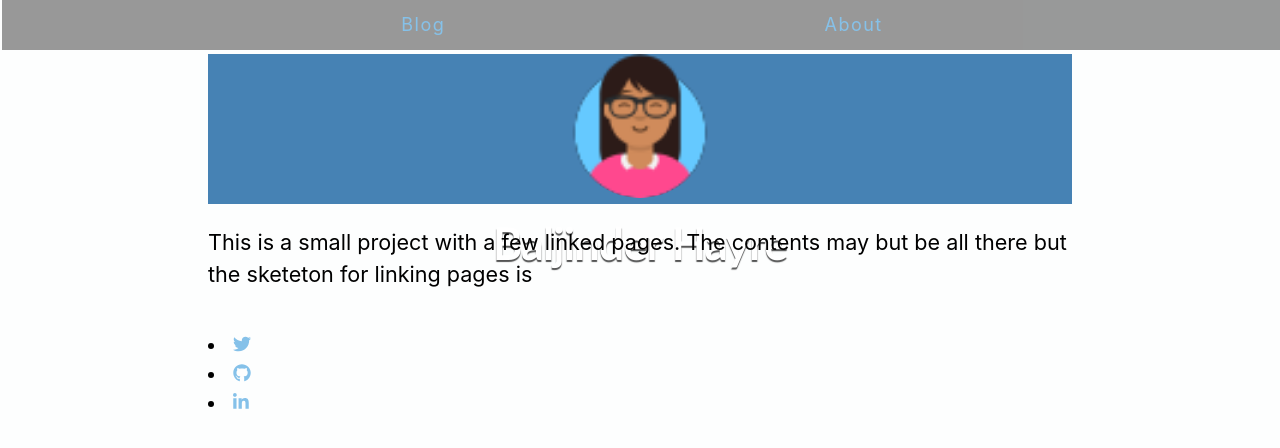
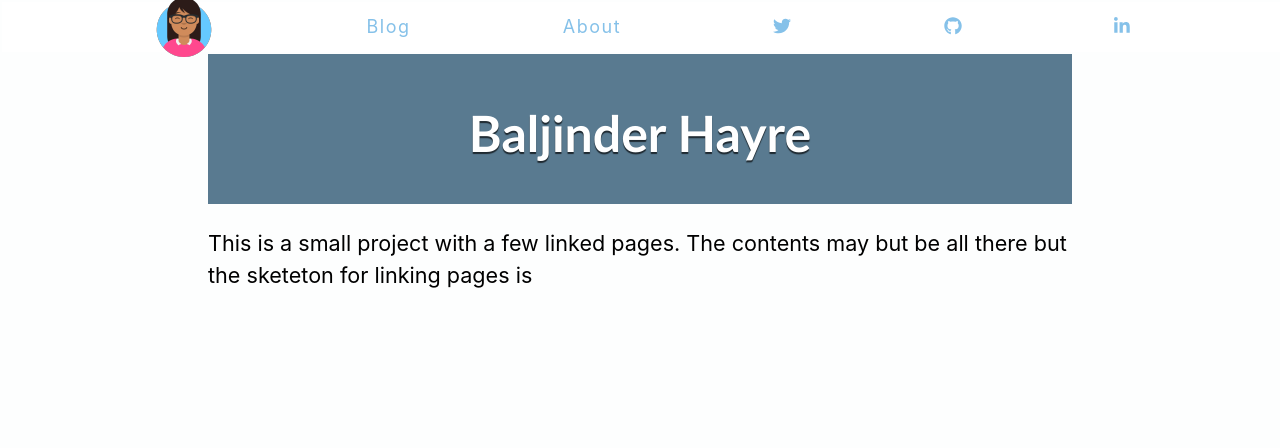
Before and after one commit to Bal2018/NextJS-Showcase, a Next.js app in the folder nextjs-showcase/: page / in a window 1280 px wide. Shown: the top 448 px of the page. Built offline with nearby package versions, Linux system fonts and the light colour scheme.

Commit message:
Nav Bar ; Socials included

```diff
--- a/nextjs-showcase/components/Header.js
+++ b/nextjs-showcase/components/Header.js
@@ -5,33 +5,34 @@ import Link from "next/link";
 export const Header = ({ name, home}) => {
     return (
         <header className={styles.header}>
-            {home ? (
-                <>
-                    <img
-                        src="/images/Avator1.png"
-                        className={`${styles.headerHomeImage} ${utilStyles.borderCircle}`}
-                        alt={name}
-                    />
-                    <h1 className={utilStyles.heading2Xl}>{name}</h1>
-                </>
-            ) : (
-                <>
-                    <Link href="/">
-                        {/*<a>*/}
-                            <img
-                                src="/images/Avator1.png"
-                                className={`${styles.headerImage} ${utilStyles.borderCircle}`}
-                                alt={name}
-                            />
-                        {/*</a>*/}
-                    </Link>
-                    <h2 className={utilStyles.headingLg}>
-                        <Link href="/">
-                            <a className={utilStyles.colorInherit}>{name}</a>
-                        </Link>
-                    </h2>
-                </>
-            )}
-        </header>
+            {/*{home ? (*/}
+            {/*    <>*/}
+            {/*        <img*/}
+            {/*            src="/images/Avator1.png"*/}
+            {/*            className={`${styles.headerHomeImage} ${utilStyles.borderCircle}`}*/}
+            {/*            alt={name}*/}
+            {/*        />*/}
+            {/*        <h1 className={utilStyles.heading2Xl}>{name}</h1>*/}
+            {/*    </>*/}
+            {/*) : (*/}
+            {/*    <>*/}
+            {/*        <Link href="/">*/}
+            {/*            /!*<a>*!/*/}
+            {/*                <img*/}
+            {/*                    src="/images/Avator1.png"*/}
+            {/*                    className={`${styles.headerImage} ${utilStyles.borderCircle}`}*/}
+            {/*                    alt={name}*/}
+            {/*                />*/}
+            {/*            /!*</a>*!/*/}
+            {/*        </Link>*/}
+            {/*        <h2 className={utilStyles.headingLg}>*/}
+            {/*            /!*<Link href="/">*!/*/}
+            {/*                <a className={utilStyles.colorInherit}>{name}</a>*/}
+            {/*            /!*</Link>*!/*/}
+            {/*        </h2>*/}
+            {/*    </>*/}
+            {/*)}*/}
+            <h1>{name}</h1>
+         </header>
     )
 }
--- a/nextjs-showcase/components/Layout.js
+++ b/nextjs-showcase/components/Layout.js
@@ -12,16 +12,17 @@ export const siteTitle = "Bal's NextJS Website"
 
 const pages = [
     {
+        label:<img src="/images/Avator1.png"/>,
+        link: "/"
+    },
+    {
         label:"Blog",
         link: "/blog"
     },
     {
         label:"About",
         link: "/posts/intropage"
-    }
-];
-
-const SocialLinks = [
+    },
     {
         label:<FontAwesomeIcon icon={faTwitter}/>,
         link: "https://twitter.com/balhayre"
@@ -34,6 +35,20 @@ const SocialLinks = [
         link: "https://linkedin.com/in/baljinder-hayre"
     }
 ];
+
+// const SocialLinks = [
+//     {
+//         label:<FontAwesomeIcon icon={faTwitter}/>,
+//         link: "https://twitter.com/balhayre"
+//     },
+//     {
+//         label:<FontAwesomeIcon icon={faGithub}/>,
+//         link: "https://github.com/Bal2018"
+//     }, {
+//         label:<FontAwesomeIcon icon={faLinkedinIn}/>,
+//         link: "https://linkedin.com/in/baljinder-hayre"
+//     }
+// ];
 
 
 export default function Layout({ children, home }) {
@@ -57,12 +72,12 @@ export default function Layout({ children, home }) {
             </Head>
 
             <Header name={name} home={Boolean(home)}/>
-            <NavBar pages={pages}/>
+            <NavBar pages={pages }/>
             <main>
                 {children}
             </main>
             <ContentBackBtn home={Boolean(home)}/>
-            <Socials pages={SocialLinks}/>
+            {/*<Socials pages={SocialLinks}/>*/}
 
         </div>
     )
--- a/nextjs-showcase/components/Layout.module.css
+++ b/nextjs-showcase/components/Layout.module.css
@@ -9,7 +9,7 @@
     display: flex;
     flex-direction: column;
     align-items: center;
-    background-color: steelblue;
+    background-color:#597a90;
     color: white;
     width: 100%;
     height: 150px;
@@ -19,7 +19,8 @@
     box-sizing: inherit;
     -webkit-font-smoothing: antialiased;
     font-family: "Calibri", sans-serif;
-    font-size: 20px;
+    font-size: 25px;
+    margin: 0 0 1.25rem;
 
 }
 
--- a/nextjs-showcase/components/NavBar.js
+++ b/nextjs-showcase/components/NavBar.js
@@ -1,10 +1,12 @@
 import {NavbarItem} from "./NavbarItem";
 import styles from "./NavBar.module.css";
+
+import {SocialsItem} from "./SocialbarItem";
 
 import utilStyles from "../styles/utils.module.css";
 import Link from "next/link";
 
-export const NavBar = ({pages}) => {
+export const NavBar = ({pages }) => {
     return (
         <div className={styles.NavBar}>
 
@@ -12,7 +14,7 @@ export const NavBar = ({pages}) => {
                     {pages.map((page) => (
                         <NavbarItem key={page.link} label={page.label} path={page.link}/>
                     ))}
+        </div>
 
-        </div>
     );
 }
--- a/nextjs-showcase/components/NavBar.module.css
+++ b/nextjs-showcase/components/NavBar.module.css
@@ -7,10 +7,10 @@
 }
 
 .NavBar {
-    background-color: rgba(0, 0, 0, 0.4);
+    background-color: white;
     /*color: white;*/
     width: 100%;
-
+    color:  #597a90;
     /*height: 60px;*/
     display: inline-flex;
     /*padding:  5px 0;*/
@@ -21,11 +21,11 @@
     height: 50px;
     /*background: #151938; !*  #00ACC1;  ////// comment #263238; *!*/
     /*display: block;*/
-    top: 0;
+    top: 2px;
     left: 2px;
     flex-direction: row;
     letter-spacing: 1.5px;
-    padding: 15px 20px;
+    padding: 25px 0px;
     margin: 0;
     list-style-type: none;
     justify-content: space-evenly;
```
